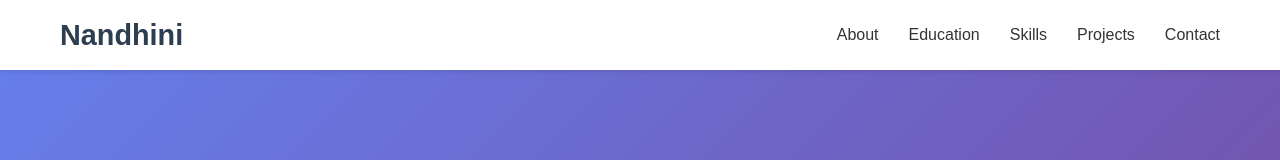
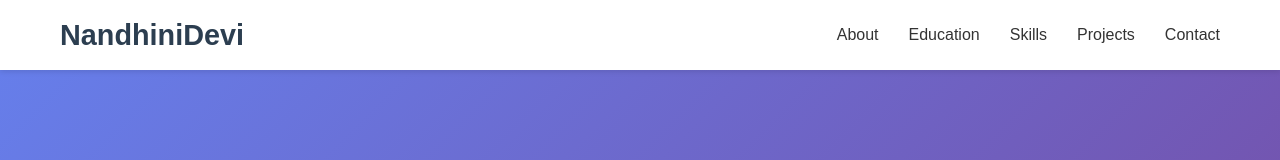
Before and after one commit to nandhinidevi16/portfolio, a plain HTML site: page index.html in a window 1280 px wide. Shown: the top 160 px of the page. Drawn offline with Linux system fonts and the light colour scheme.

Commit message:
Update logo name from 'Nandhini' to 'NandhiniDevi'

```diff
--- a/index.html
+++ b/index.html
@@ -10,7 +10,7 @@
     <header>
         <nav>
             <div class="nav-container">
-                <h1 class="logo">Nandhini</h1>
+                <h1 class="logo">NandhiniDevi</h1>
                 <ul class="nav-menu">
                     <li><a href="#about">About</a></li>
                     <li><a href="#education">Education</a></li>
```
